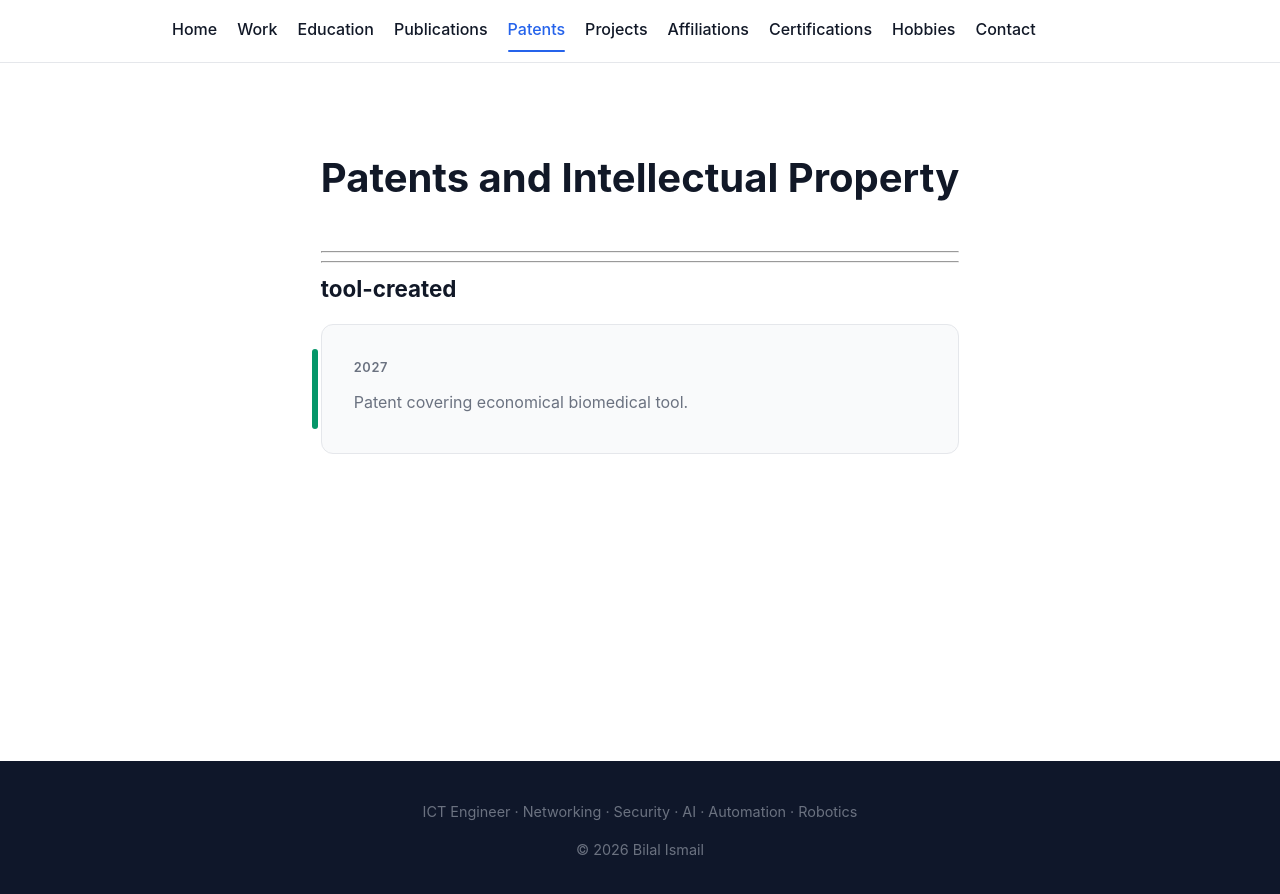
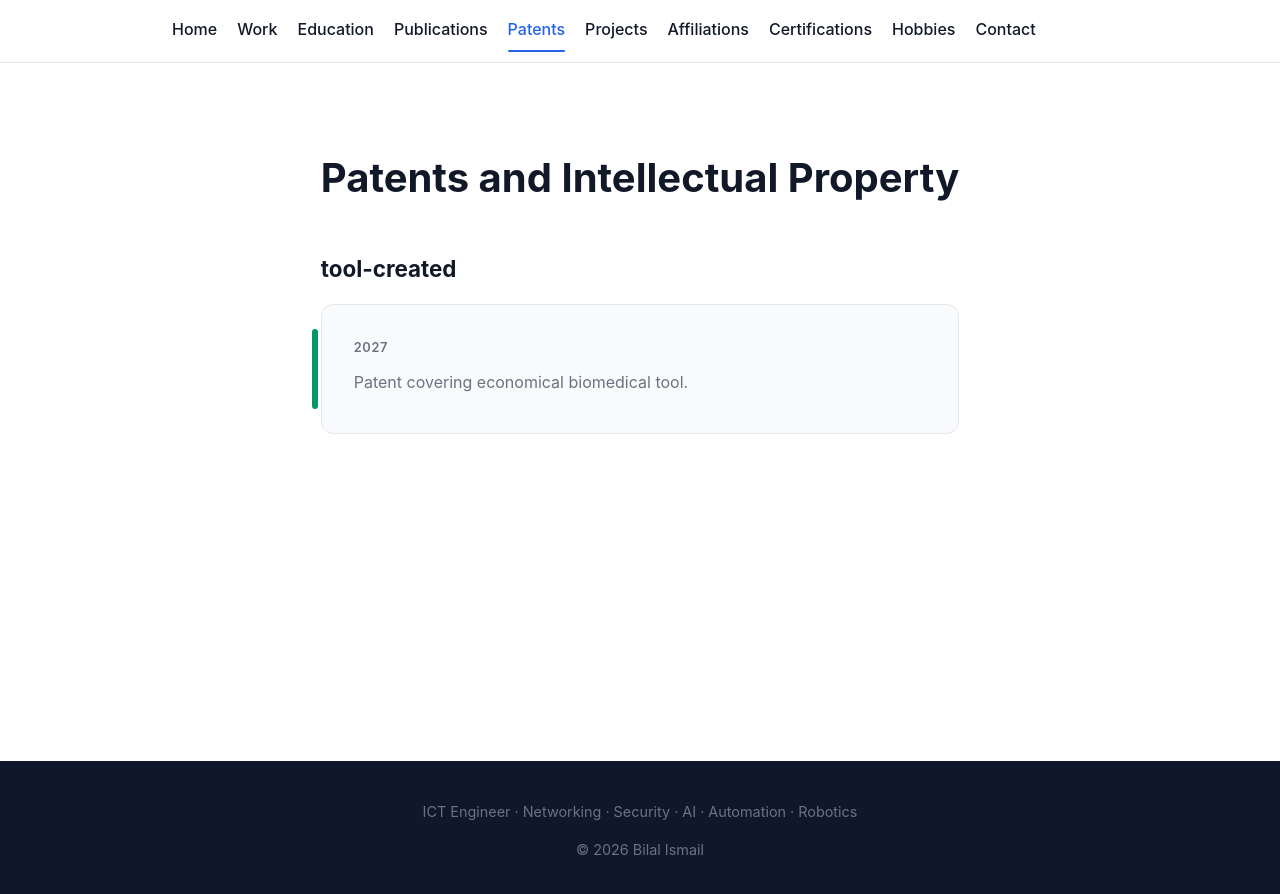
Before and after one commit to bilal-ismail/bilal-ismail.github.io, a Jekyll site: the page built from patents.md, in a window 1280 px wide. Shown: the top 894 px of the page. Built offline with Jekyll 4.4.1, drawn with Linux system fonts in a browser that asks for light colours.

Commit message:
Update timeline-item.html

```diff
--- a/_includes/timeline-item.html
+++ b/_includes/timeline-item.html
@@ -2,8 +2,7 @@
   <!-- <span class="timeline-period">
     {{ item.start }}{% if item.finish %} – {{ item.finish }}{% endif %}
   </span> -->
-  <hr>
-  <hr>
+  <span></span>
   <h2>
     {{ item.role | default: item.title | default: item.name }}
   </h2>
```
